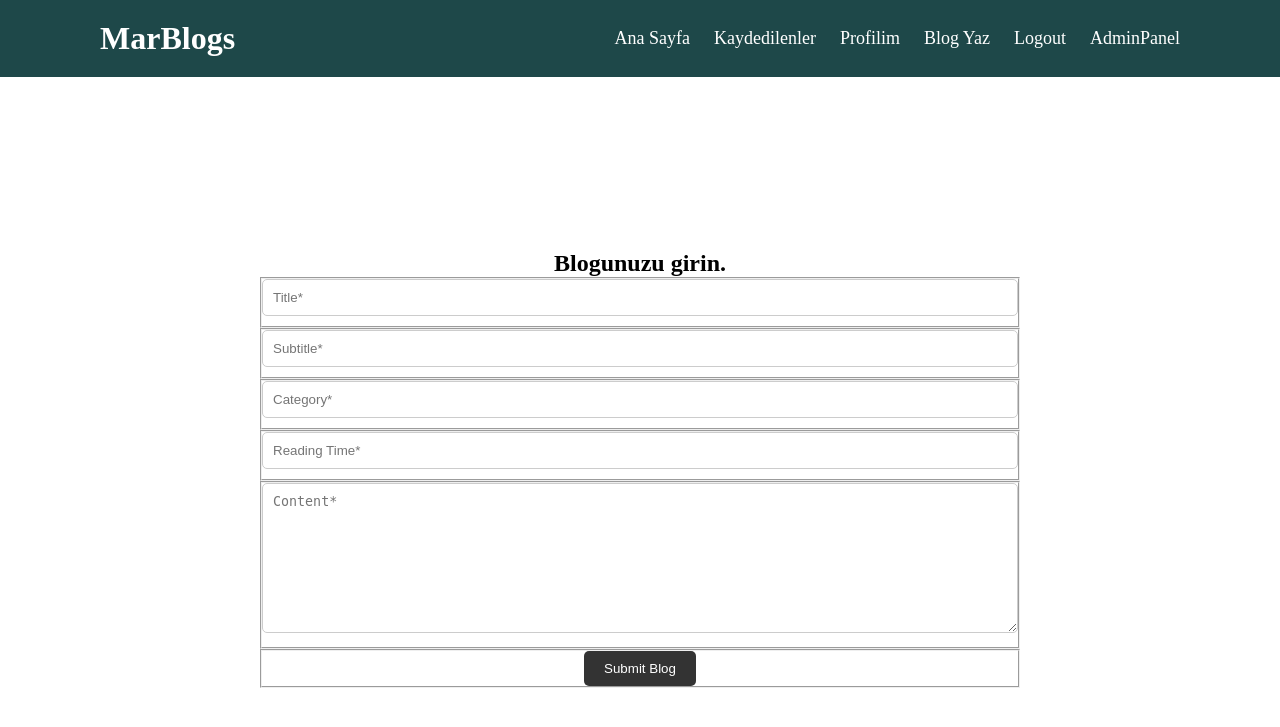
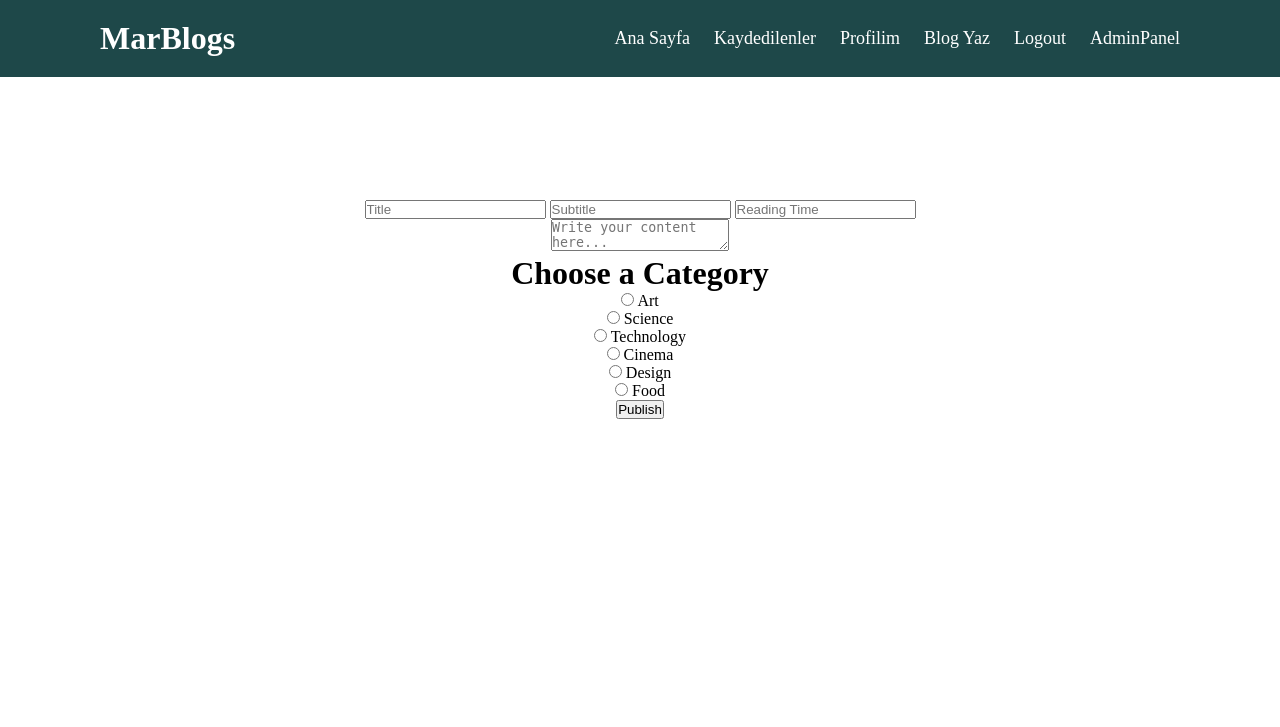
Before and after one commit to ArdaBaranSuludere/bitirme-projesi, a Flask app: page /submit_blog in a window 1280 px wide. Shown: the top 727 px of the page. Run offline with Flask 3, Linux system fonts and the light colour scheme; a user stored in the database is signed in.

Commit message:
blog_submit

```diff
--- a/app/templates/blog_submit.html
+++ b/app/templates/blog_submit.html
@@ -2,42 +2,37 @@
 
 {% block content %}
 
-<div class="blog-submit-form" style="padding-top: 150px;">
-    <h2>Blogunuzu girin.</h2>
-    <form id="submit_blog" action="{{ url_for('submit_blog') }}" method="post">
-        <div class="row">
-            <div class="col-md-6 col-sm-12">
-                <fieldset>
-                    <input name="title" type="text" id="title" placeholder="Title*" required="">
-                </fieldset>
+<div class="write-container">
+    <div class="add">
+        <div class="submit-form">
+            <form method="post" action="{{ url_for('submit_blog') }}">
+                <div class="content">
+                    <input type="text" name="title" placeholder="Title" required />
+                    <input type="text" name="subtitle" placeholder="Subtitle" required />
+                    <input type="text" name="reading_time" placeholder="Reading Time" required />
+                    <div class="editorContainer">
+                        <textarea name="content" class="editor" placeholder="Write your content here..." required></textarea>
                     </div>
-            <div class="col-md-6 col-sm-12">
-                <fieldset>
-                    <input name="subtitle" type="text" id="subtitle" placeholder="Subtitle*" required="">
-                </fieldset>
                 </div>
-            <div class="col-md-6 col-sm-12">
-                <fieldset>
-                    <input name="category" type="text" id="category" placeholder="Category*" required="">
-                </fieldset>
+                <div class="menu">
+                    <div class="item">
+                        <h1>Choose a Category</h1>
+                        {% for category in ["art", "science", "technology", "cinema", "design", "food"] %}
+                            <div class="cat">
+                                <input type="radio" name="category" value="{{ category }}" id="{{ category }}" required />
+                                <label for="{{ category }}">{{ category.capitalize() }}</label>
                             </div>
-            <div class="col-md-6 col-sm-12">
-                <fieldset>
-                    <input name="reading_time" type="text" id="reading_time" placeholder="Reading Time*" required="">
-                </fieldset>
+                        {% endfor %}
                     </div>
-            <div class="col-lg-12">
-                <fieldset>
-                    <textarea name="content" rows="6" id="content" placeholder="Content*" required=""></textarea>
-                </fieldset>
+                    <div class="item">
+                        <div class="buttons">
+                            <button type="submit" name="status" value="publish">Publish</button>
                         </div>
-            <div class="col-lg-12">
-                <fieldset>
-                    <button type="submit" id="form-submit" class="main-dark-button">Submit Blog</button>
-                </fieldset>
                     </div>
                 </div>
             </form>
         </div>
+    </div>
+</div>
 
 {% endblock %}
```
Also changed, not shown: app/static/assets/css/blog_submit.css (added, +81 -0 lines). Lines whose indentation alone changed are shown as unchanged.
